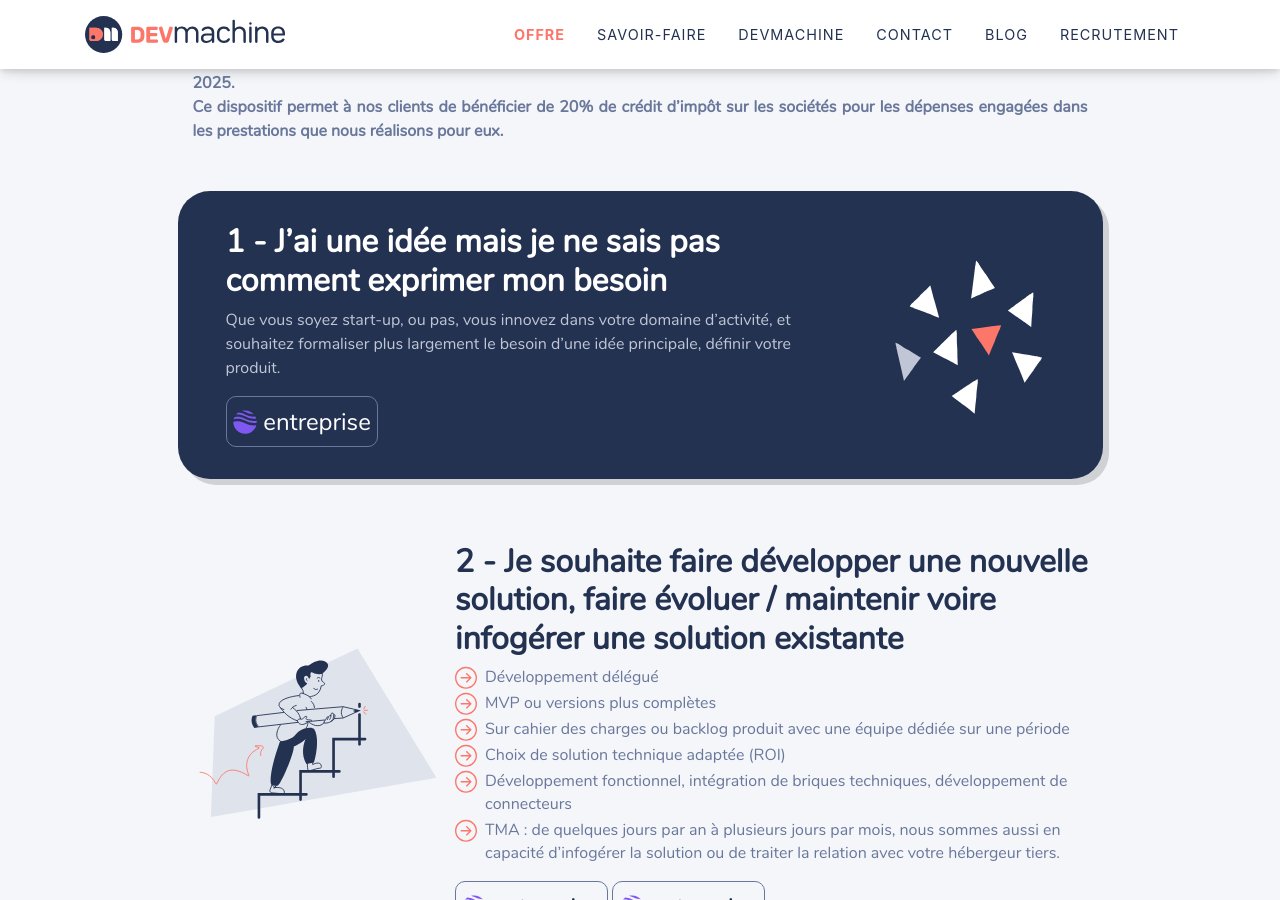
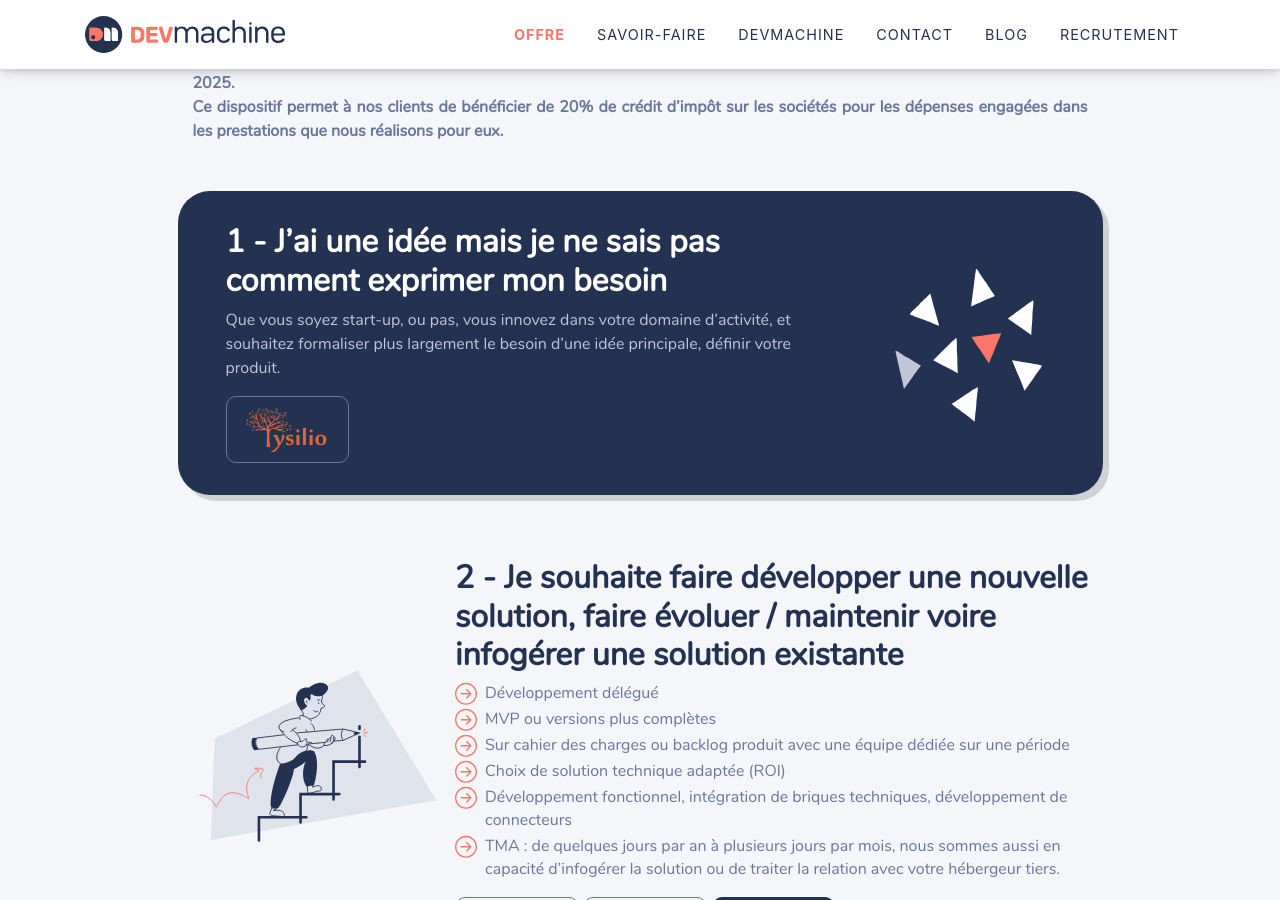
Before and after one commit to DEVmachine-fr/website, a Jekyll site: the page built from pages/offre.html, in a window 1280 px wide and 900 px high, scrolled down 1337 px. Built offline with Jekyll 4.4.1, drawn with Linux system fonts in a browser that asks for light colours; nearby versions of some CDN libraries; some of the changed text lies outside the part shown.

Commit message:
feat: ajout logos entreprise

```diff
--- a/_sass/_offre.scss
+++ b/_sass/_offre.scss
@@ -203,14 +203,21 @@
         justify-content: space-evenly;
         border: 1px solid $third;
         border-radius: 10px;
-        padding: .4rem;
+        padding: .3rem .8rem;
+        min-height: 4rem;
 
         img {
-          max-width: 1.5rem;
+          width: 6rem;
         }
-        p {
-          font-size: 1.5rem;
-          margin-bottom: 0;
+
+        // pour que les logos ressortent bien
+        &.bg-blue {
+          background-color: $secondary;
+          border: 1px solid $secondary;
+        }
+        &.bg-white {
+          background-color: $white;
+          border: 1px solid $white
         }
       }
     }
--- a/pages/offre.html
+++ b/pages/offre.html
@@ -105,8 +105,7 @@
 
         <div class="row logo-entreprise-container">
           <div class="logo-entreprise">
-            <img alt="" src="/assets/images/website/page-offre/fake-logo.svg" />
-            <p>entreprise</p>
+            <img alt="" src="/assets/images/website/page-offre/prestations/logos/tysilio.png" />
           </div>
         </div>
       </div>
@@ -135,12 +134,13 @@
 
         <div class="row logo-entreprise-container">
           <div class="logo-entreprise">
-            <img alt="" src="/assets/images/website/page-offre/fake-logo.svg" />
-            <p>entreprise</p>
+            <img alt="" src="/assets/images/website/page-offre/prestations/logos/dome.svg" />
           </div>
           <div class="logo-entreprise">
-            <img alt="" src="/assets/images/website/page-offre/fake-logo.svg" />
-            <p>entreprise</p>
+            <img alt="" src="/assets/images/website/page-offre/prestations/logos/sharly.svg" />
+          </div>
+          <div class="logo-entreprise bg-blue">
+            <img alt="" src="/assets/images/website/page-offre/prestations/logos/biocoop.png" />
           </div>
         </div>
       </div>
@@ -157,8 +157,7 @@
 
         <div class="row logo-entreprise-container">
           <div class="logo-entreprise">
-            <img alt="" src="/assets/images/website/page-offre/fake-logo.svg" />
-            <p>entreprise</p>
+            <img alt="" src="/assets/images/website/page-offre/prestations/logos/mgdis.png" />
           </div>
         </div>
       </div>
@@ -184,8 +183,7 @@
 
         <div class="row logo-entreprise-container">
           <div class="logo-entreprise">
-            <img alt="" src="/assets/images/website/page-offre/fake-logo.svg" />
-            <p>entreprise</p>
+            <img alt="" src="/assets/images/website/page-offre/prestations/logos/dome.svg" />
           </div>
         </div>
       </div>
@@ -202,8 +200,10 @@
 
         <div class="row logo-entreprise-container">
           <div class="logo-entreprise">
-            <img alt="" src="/assets/images/website/page-offre/fake-logo.svg" />
-            <p>entreprise</p>
+            <img alt="" src="/assets/images/website/page-offre/prestations/logos/cooperl.svg" />
+          </div>
+          <div class="logo-entreprise bg-white">
+            <img alt="" src="/assets/images/website/page-offre/prestations/logos/sharly.svg" />
           </div>
         </div>
       </div>
@@ -228,13 +228,11 @@
         </ul>
 
         <div class="row logo-entreprise-container">
-          <div class="logo-entreprise">
-            <img alt="" src="/assets/images/website/page-offre/fake-logo.svg" />
-            <p>entreprise</p>
+          <div class="logo-entreprise bg-blue">
+            <img alt="" src="/assets/images/website/page-offre/prestations/logos/cooperl.svg" />
           </div>
           <div class="logo-entreprise">
-            <img alt="" src="/assets/images/website/page-offre/fake-logo.svg" />
-            <p>entreprise</p>
+            <img alt="" src="/assets/images/website/page-offre/prestations/logos/ouest-france.svg" />
           </div>
         </div>
       </div>
```
Also changed, not shown: assets/images/website/page-offre/prestations/logos/biocoop.png (added), assets/images/website/page-offre/prestations/logos/cooperl.svg (added), assets/images/website/page-offre/prestations/logos/dome.svg (added), assets/images/website/page-offre/prestations/logos/mgdis.png (added), assets/images/website/page-offre/prestations/logos/ouest-france.svg (added), assets/images/website/page-offre/prestations/logos/sharly.svg (added), assets/images/website/page-offre/prestations/logos/tysilio.png (added).
